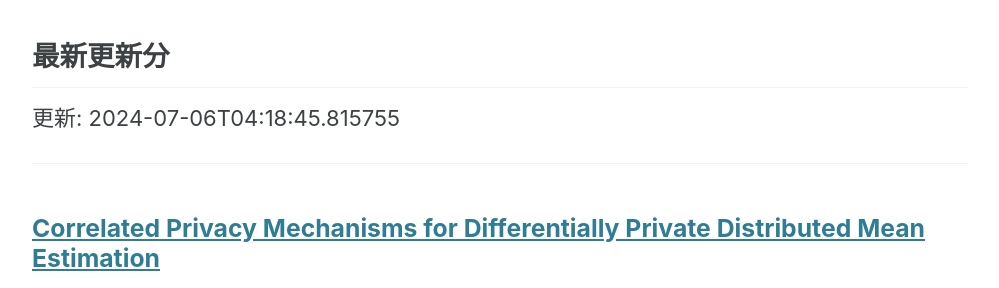
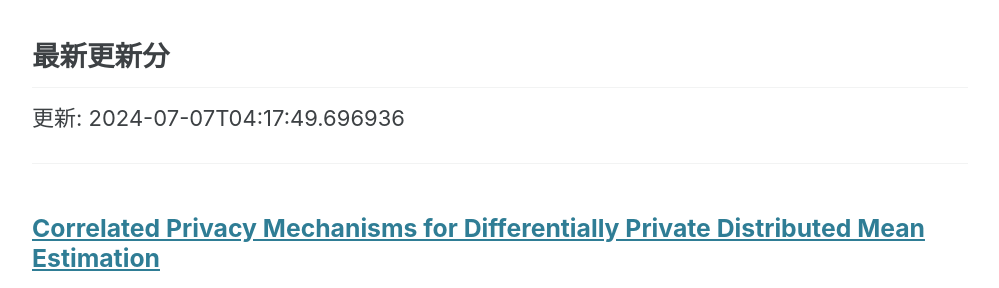
Before and after one commit to haruhisa-enomoto/arxiv-privacy-tech, a Jekyll site: the page built from index.md, in a window 1280 px wide and 900 px high, scrolled down 680 px. Shown: the part 155-443 px from the top of the window, without its empty margins (140-1139 px from the left). Built offline with Jekyll 4.4.1, drawn with Linux system fonts in a browser that asks for light colours; cached includes are drawn as plain includes; formulas are drawn with MathJax 3.

Commit message:
:robot: Automate updates

```diff
--- a/index.md
+++ b/index.md
@@ -27,7 +27,7 @@ author_profile: false
 
 ## 最新更新分
 
-更新: 2024-07-06T04:18:45.815755
+更新: 2024-07-07T04:17:49.696936
 
 - - -
 
```
